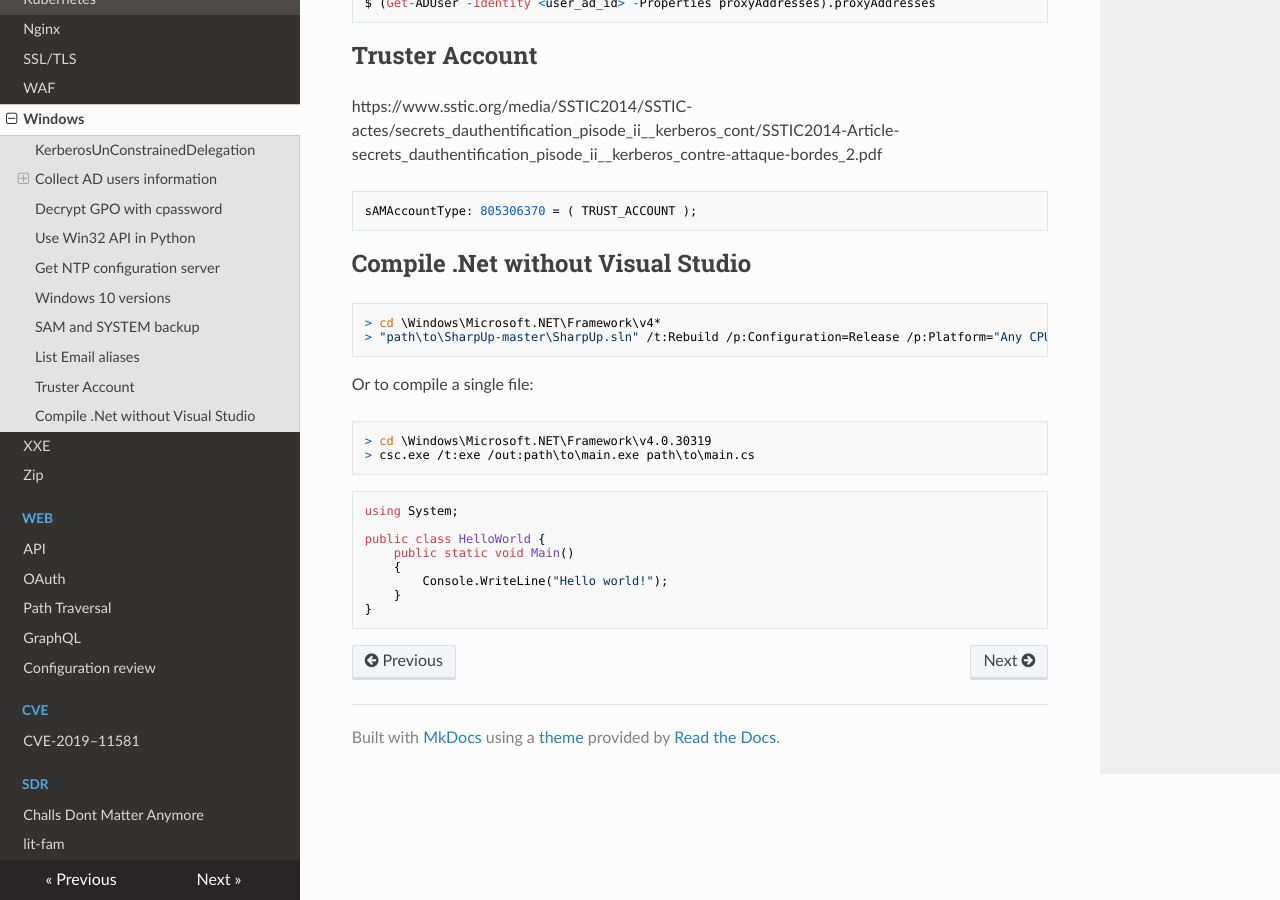
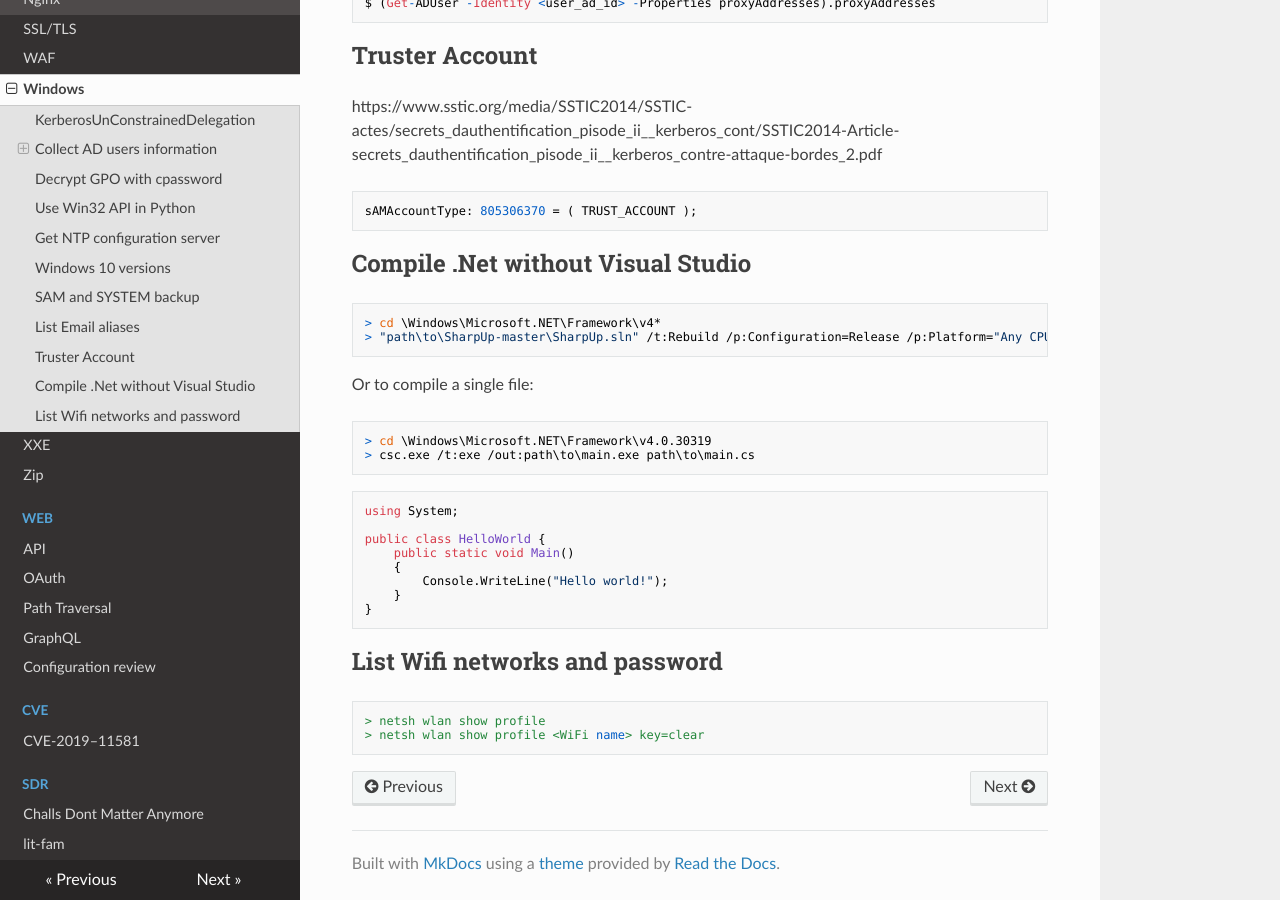
Before and after one commit to vincd/security-tips, an MkDocs documentation site: the page built from docs/windows.md, in a window 1280 px wide and 900 px high, scrolled down 2355 px. Built offline with MkDocs 1.6.1, drawn with Linux system fonts in a browser that asks for light colours; nearby versions of some CDN libraries.

Commit message:
Add WiFi list on Windows

````diff
--- a/docs/windows.md
+++ b/docs/windows.md
@@ -149,3 +149,9 @@ public class HelloWorld {
     }
 }
 ```
+
+## List Wifi networks and password
+```
+> netsh wlan show profile
+> netsh wlan show profile <WiFi name> key=clear
+```
````
